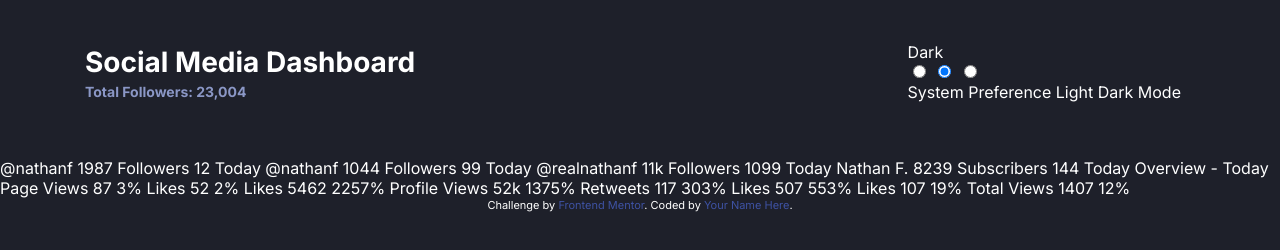
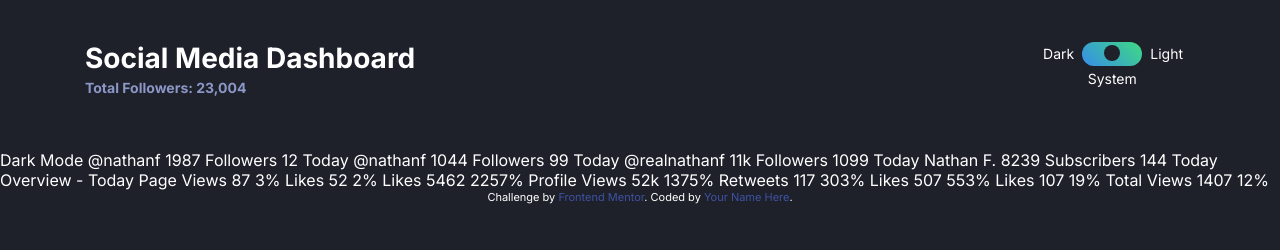
Before and after one commit to aliraza944/Social-Media-with-Theme-Switcher, a website: page index.html in a window 1280 px wide. Drawn offline with Linux system fonts and the light colour scheme; files that its build step writes are made by us from their sources.

Commit message:
styling finshed for the toggle button

```diff
--- a/index.html
+++ b/index.html
@@ -39,6 +39,8 @@
 
     <fieldset class="header__toggle toggle" aria-label=" theme toggle" role="radiogroup">
       <label for="dark">Dark</label>
+      <label for="system">System</label>
+      <label for="light">Light</label>
       <div class="toggle__wrapper">
         <input type="radio" name="theme" id="dark" />
         <input type="radio" name="theme" id="system" checked>
@@ -46,13 +48,12 @@
         <span aria-hidden="true" class="toggle__background"></span>
         <span aria-hidden="true" class="toggle__button"></span>
       </div>
-      <label for="system">System Preference</label>
-      <label for="light">Light</label>
-      Dark Mode
+
+
     </fieldset>
   </header>
   <main></main>
-
+  Dark Mode
   @nathanf 1987 Followers 12 Today @nathanf 1044 Followers 99 Today
   @realnathanf 11k Followers 1099 Today Nathan F. 8239 Subscribers 144 Today
   Overview - Today Page Views 87 3% Likes 52 2% Likes 5462 2257% Profile Views
--- a/src/scss/components/header.scss
+++ b/src/scss/components/header.scss
@@ -1,16 +1,23 @@
 @use '../util' as *;
 
 .header {
+    display: flex;
+    flex-wrap: wrap;
     margin-top: rem(36);
 
     @include breakpoint(medium) {
-        display: flex;
         justify-content: space-between;
         align-items: center;
     }
 
 
-    &__title {}
+    &__title {
+        width: 100%;
+
+        @include breakpoint(medium) {
+            width: auto;
+        }
+    }
 
     &__toggle {}
 
--- a/src/scss/components/toggle.scss
+++ b/src/scss/components/toggle.scss
@@ -2,21 +2,91 @@
 
 .toggle {
     border: none;
+    display: grid;
+    grid-template-columns: 1fr rem(60) 1fr;
+    grid-template-rows: repeat(2, 1fr);
+    gap: rem(4.8) rem(8);
+    margin: 0;
 
-    &__wrapper {}
+    label {
+        font-size: rem(14);
+        align-self: center;
 
-    input[type='radio'] {}
+        &[for='dark'] {
+            grid-column: 1 / 2;
+            justify-self: end;
+        }
 
-    &__background {}
+        &[for='system'] {
+            grid-column: 1 / 4;
+            grid-row: 2 / 3;
+            justify-self: center;
+            align-self: start;
+
+        }
+
+        &[for='light'] {
+            grid-column: 3 / 4;
+        }
+
+    }
+
+
+    &__wrapper {
+        grid-column: 2 / 3;
+        grid-row: 1 / 2;
+        height: rem(24);
+        position: relative;
+    }
+
+    input[type='radio'] {
+        opacity: 0;
+        margin: 0 rem(-2) 0 0;
+        height: rem(24);
+        width: rem(18);
+
+        &:focus~.toggle__button {
+            border: rem(2) solid white;
+        }
+    }
+
+    &__background {
+        height: 100%;
+        display: block;
+        border-radius: rem(12);
+        overflow: hidden;
+        position: absolute;
+        width: 100%;
+        top: 0;
+        background: linear-gradient(225deg, var(--toggle-bg-end) 0%, var(--toggle-bg-start) 98.02%);
+        pointer-events: none;
+    }
 
 
     &__button {
+        position: absolute;
+        left: rem(3);
+        top: rem(3);
+
+        right: 100%;
         width: rem(16);
         height: rem(16);
         border-radius: 50%;
-        background-color: var(--toggle);
+        background-color: var(--dark-bg);
+        transition: all 150ms ease-in-out;
 
     }
 
-    label {}
+    #light:checked~.toggle__button {
+        right: 3px;
+        left: calc(100% - 21px);
+    }
+
+    #system:checked~.toggle__button {
+        left: 50%;
+        right: auto;
+        transform: translateX(-50%);
+    }
+
+
 }
```
Also changed, not shown: dist/style.css, 1 other file.
